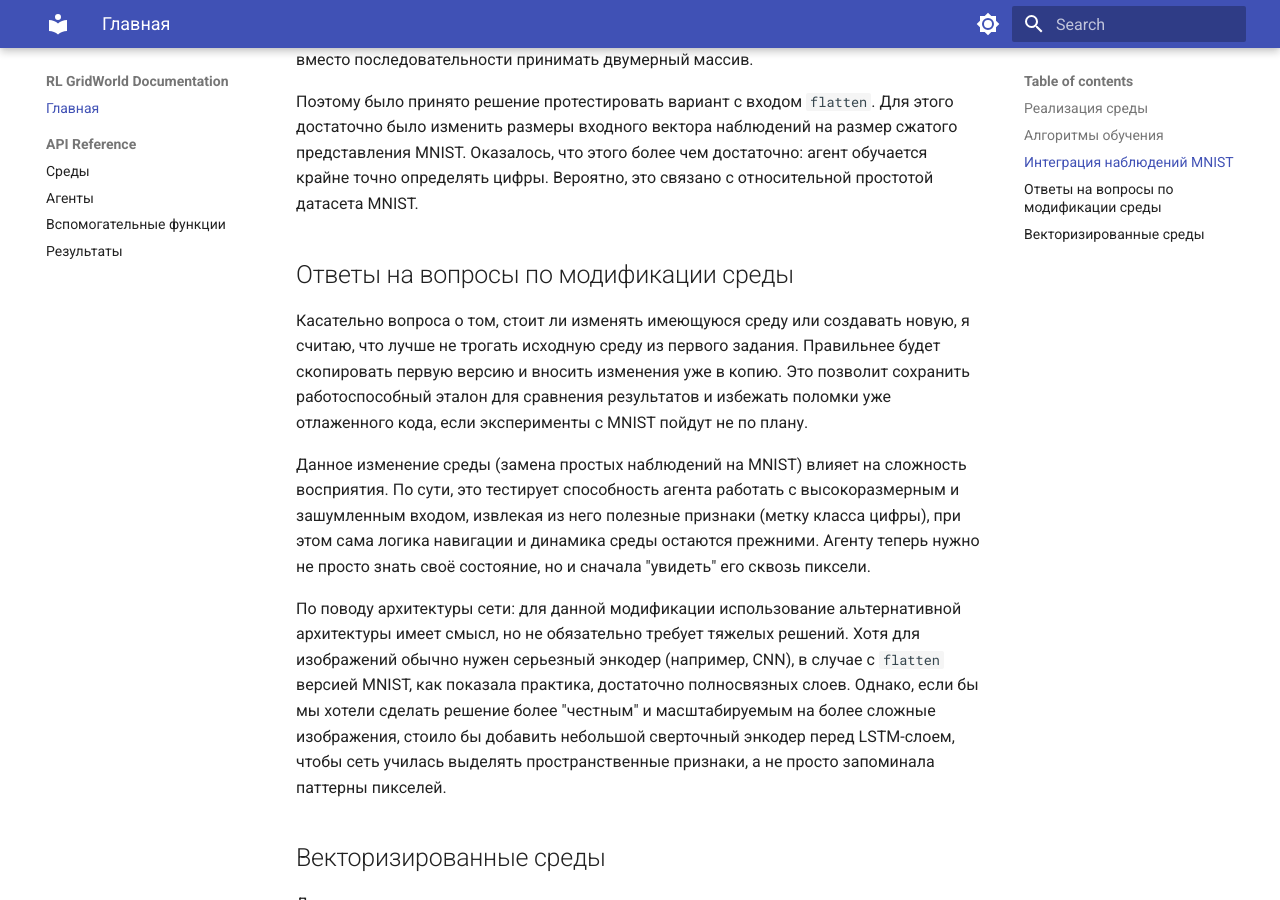
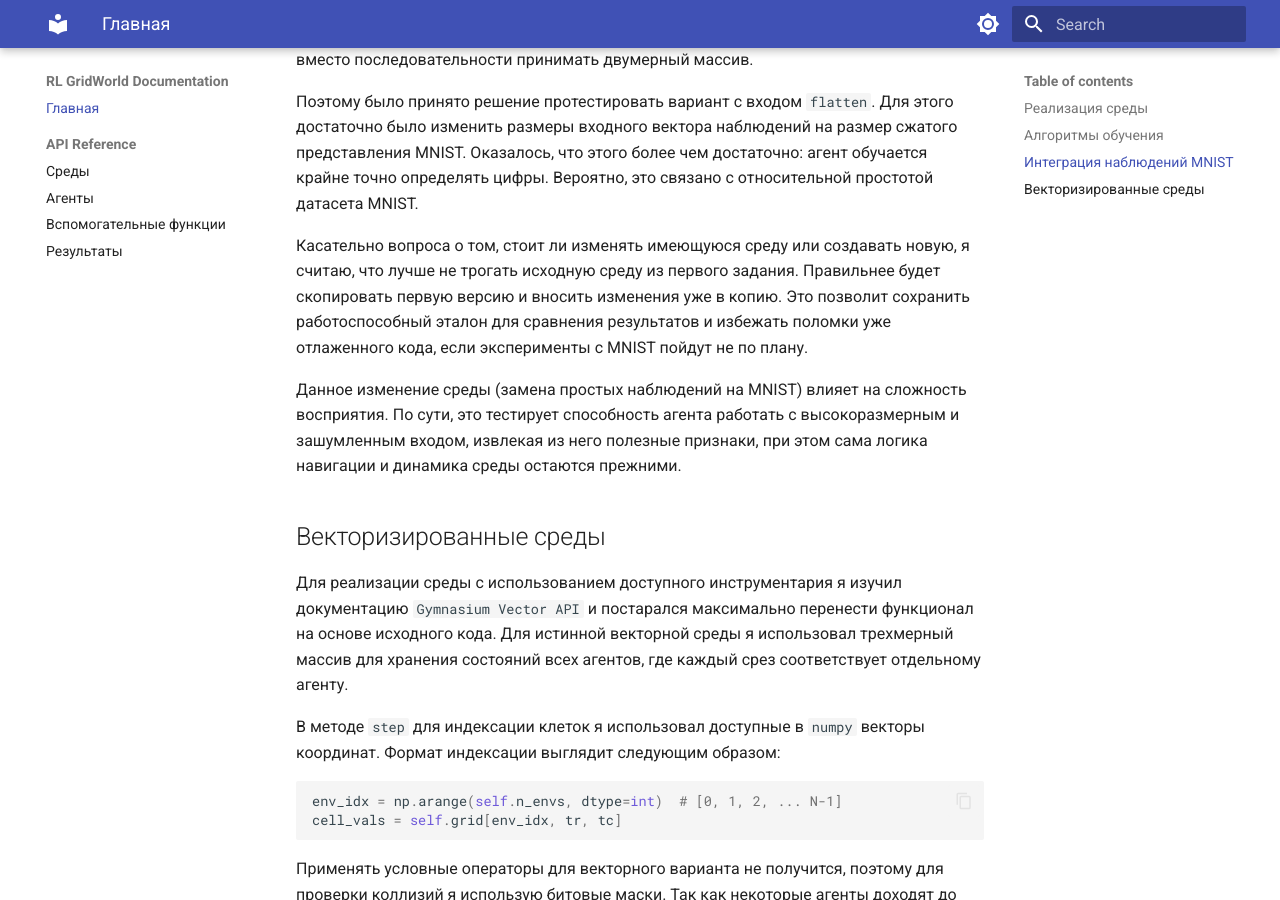
Before and after one commit to Master-Star-Field/rl_gridworld, an MkDocs documentation site: the page built from docs/index.md, in a window 1280 px wide and 900 px high, scrolled down 1818 px. Built offline with MkDocs 1.6.1 and Material for MkDocs 9.7.7, drawn with Linux system fonts in a browser that asks for light colours.

Commit message:
add index update

```diff
--- a/docs/index.md
+++ b/docs/index.md
@@ -26,13 +26,11 @@
 
 Поэтому было принято решение протестировать вариант с входом `flatten`. Для этого достаточно было изменить размеры входного вектора наблюдений на размер сжатого представления MNIST. Оказалось, что этого более чем достаточно: агент обучается крайне точно определять цифры. Вероятно, это связано с относительной простотой датасета MNIST.
 
-## Ответы на вопросы по модификации среды
 
 Касательно вопроса о том, стоит ли изменять имеющуюся среду или создавать новую, я считаю, что лучше не трогать исходную среду из первого задания. Правильнее будет скопировать первую версию и вносить изменения уже в копию. Это позволит сохранить работоспособный эталон для сравнения результатов и избежать поломки уже отлаженного кода, если эксперименты с MNIST пойдут не по плану.
 
-Данное изменение среды (замена простых наблюдений на MNIST) влияет на сложность восприятия. По сути, это тестирует способность агента работать с высокоразмерным и зашумленным входом, извлекая из него полезные признаки (метку класса цифры), при этом сама логика навигации и динамика среды остаются прежними. Агенту теперь нужно не просто знать своё состояние, но и сначала "увидеть" его сквозь пиксели.
+Данное изменение среды (замена простых наблюдений на MNIST) влияет на сложность восприятия. По сути, это тестирует способность агента работать с высокоразмерным и зашумленным входом, извлекая из него полезные признаки, при этом сама логика навигации и динамика среды остаются прежними.
 
-По поводу архитектуры сети: для данной модификации использование альтернативной архитектуры имеет смысл, но не обязательно требует тяжелых решений. Хотя для изображений обычно нужен серьезный энкодер (например, CNN), в случае с `flatten` версией MNIST, как показала практика, достаточно полносвязных слоев. Однако, если бы мы хотели сделать решение более "честным" и масштабируемым на более сложные изображения, стоило бы добавить небольшой сверточный энкодер перед LSTM-слоем, чтобы сеть училась выделять пространственные признаки, а не просто запоминала паттерны пикселей.
 
 ## Векторизированные среды
 
```
